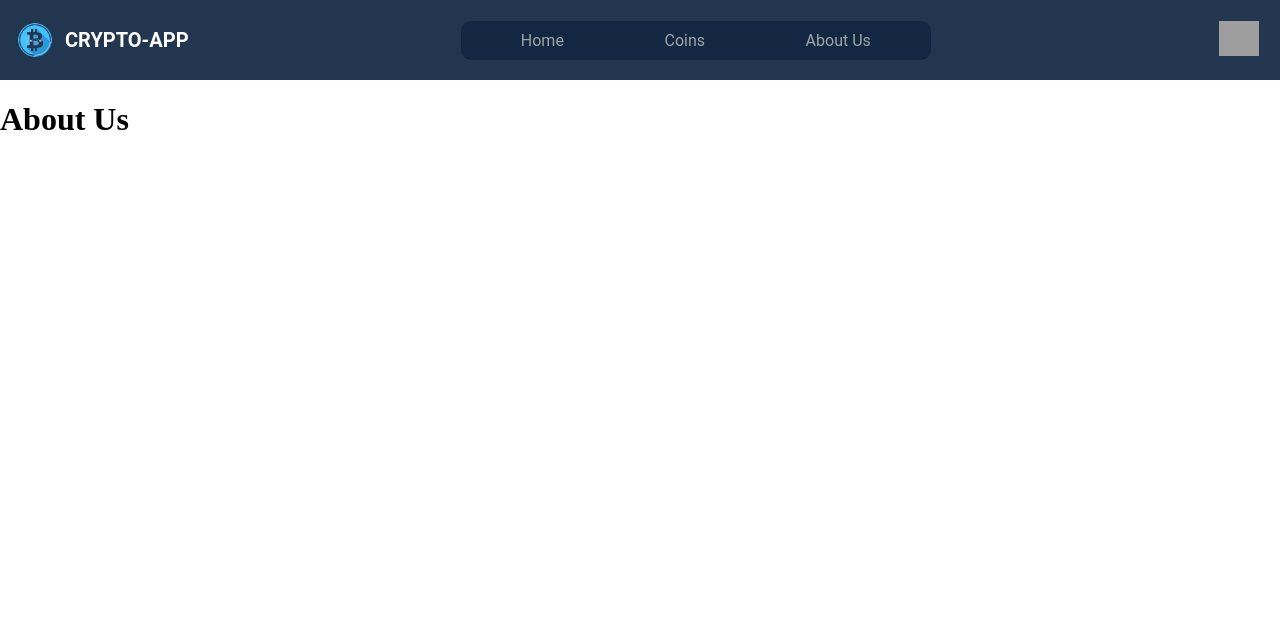
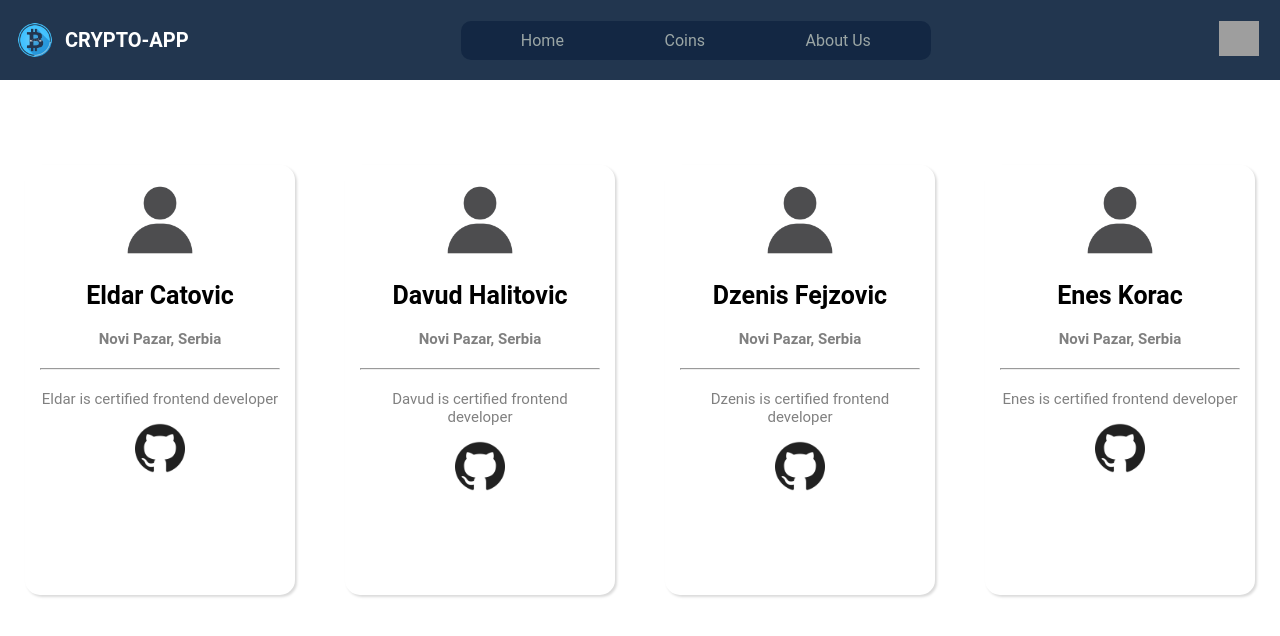
Before and after one commit to davudhalitovic/Crypto-app, a React (Vite) app in the folder Crypto-app/: page /aboutUs in a window 1280 px wide. Shown: the top 636 px of the page. Built offline with nearby package versions, Linux system fonts and the light colour scheme; grey boxes are pictures that could not be loaded.

Commit message:
Updated AboutUs Page

```diff
--- a/Crypto-app/src/componenets/aboutUs.jsx
+++ b/Crypto-app/src/componenets/aboutUs.jsx
@@ -1,9 +1,44 @@
 import React from "react";
-import { NavLink } from "react-router-dom";
+import { AboutUsWrapper, Card, AboutUsLogo, AvatarLogo } from "./design.styled";
+import GitHub from './images/github.png';
+import Avatar from './images/avatar.png';
 const AboutUs = () => {
     return (
         <div>
-            <h1>About Us</h1>
+            <AboutUsWrapper>
+                <Card>
+                    <AvatarLogo src={Avatar} alt="avatar"/>
+                    <h1>Eldar Catovic</h1>
+                    <h4>Novi Pazar, Serbia</h4>
+                    <hr />
+                    <p>Eldar is certified frontend developer</p>
+                    <a href="https://github.com/eldarcatovic13"><AboutUsLogo src={GitHub} alt="logo"/></a>
+                </Card>
+                <Card>
+                    <AvatarLogo src={Avatar} alt="avatar"/>
+                    <h1>Davud Halitovic</h1>
+                    <h4>Novi Pazar, Serbia</h4>
+                    <hr />
+                    <p>Davud is certified frontend developer</p>
+                    <a href="https://github.com/davudhalitovic"><AboutUsLogo src={GitHub} alt="logo"/></a>
+                </Card>
+                <Card>
+                    <AvatarLogo src={Avatar} alt="avatar"/>
+                    <h1>Dzenis Fejzovic</h1>
+                    <h4>Novi Pazar, Serbia</h4>
+                    <hr />
+                    <p>Dzenis is certified frontend developer</p>
+                    <a href="https://github.com/DzenisFejzovic"><AboutUsLogo src={GitHub} alt="logo"/></a>
+                </Card>
+                <Card>
+                    <AvatarLogo src={Avatar} alt="avatar"/>
+                    <h1>Enes Korac</h1>
+                    <h4>Novi Pazar, Serbia</h4>
+                    <hr />
+                    <p>Enes is certified frontend developer</p>
+                    <a href="https://github.com/koracenes"><AboutUsLogo src={GitHub} alt="logo"/></a>
+                </Card>
+            </AboutUsWrapper>
         </div>
     );
 }
--- a/Crypto-app/src/componenets/design.styled.js
+++ b/Crypto-app/src/componenets/design.styled.js
@@ -148,3 +148,65 @@ export const FooterParagraph = styled.p`
       text-align: center;
     }
 `
+// About us
+export const AboutUsWrapper = styled.div`
+    display: flex;
+    justify-content: center;
+    align-items: center;
+    padding: 0;
+    margin: 0;
+    margin-top: 60px;
+    font-family: 'Roboto', sans-serif;
+`
+export const Card = styled.div`
+    display: block;
+    justify-content: center;
+    align-items: center;
+    padding: 15px;
+    margin: 0;
+    text-align: center;
+    font-family: 'Roboto', sans-serif;
+    width: 250px;
+    height: 400px;
+    box-shadow: rgba(0, 0, 0, 0.15) 1.95px 1.95px 2.6px;
+    border-radius: 15px;
+    margin: 25px;
+    &:hover {
+        transform: scale(1.08);
+        transition: all 300ms ease;
+        cursor: pointer;
+    }
+    h1{
+      color: black;
+      font-size: 25px;
+      font-weight: bold;
+      font-family: 'Roboto', sans-serif;
+    }
+    h4{
+      color: gray;
+      font-size: 15px;
+      font-weight: bold;
+      font-family: 'Roboto', sans-serif;
+    }
+    p{
+      color: gray;
+      font-size: 15px;
+      font-weight: normal;
+      font-family: 'Roboto', sans-serif;
+      margin-top: 20px;
+    }
+`
+export const AboutUsLogo = styled.img`
+    height: 50px;
+    width: 50px;
+    background-color: transparent;
+    border: none;
+    border-radius: 20px;
+`
+export const AvatarLogo  = styled.img`
+    height: 80px;
+    width: 80px;
+    background-color: transparent;
+    border: none;
+    border-radius: 20px;
+`
--- a/Crypto-app/src/componenets/footer.jsx
+++ b/Crypto-app/src/componenets/footer.jsx
@@ -1,5 +1,5 @@
 import React from "react";
-import { FooterWrapper, FooterContent, FooterParagraph,  } from "./design.styled";
+import { FooterWrapper, FooterContent, FooterParagraph } from "./design.styled";
 
 const Footer = () => {
 
```
Also changed, not shown: Crypto-app/src/componenets/images/avatar.png (added), Crypto-app/src/componenets/images/github.png (added).
